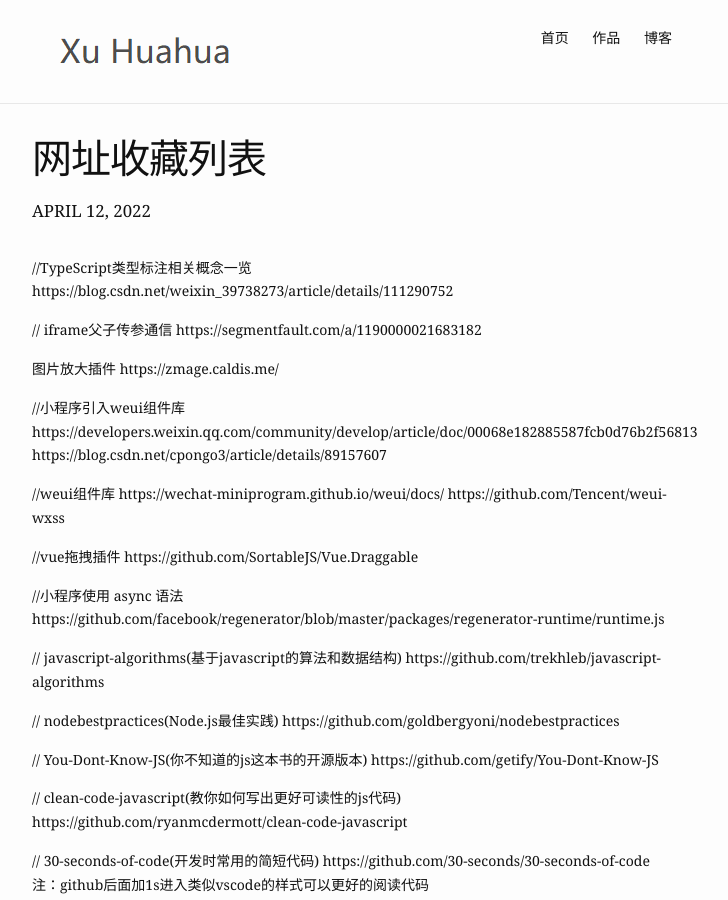
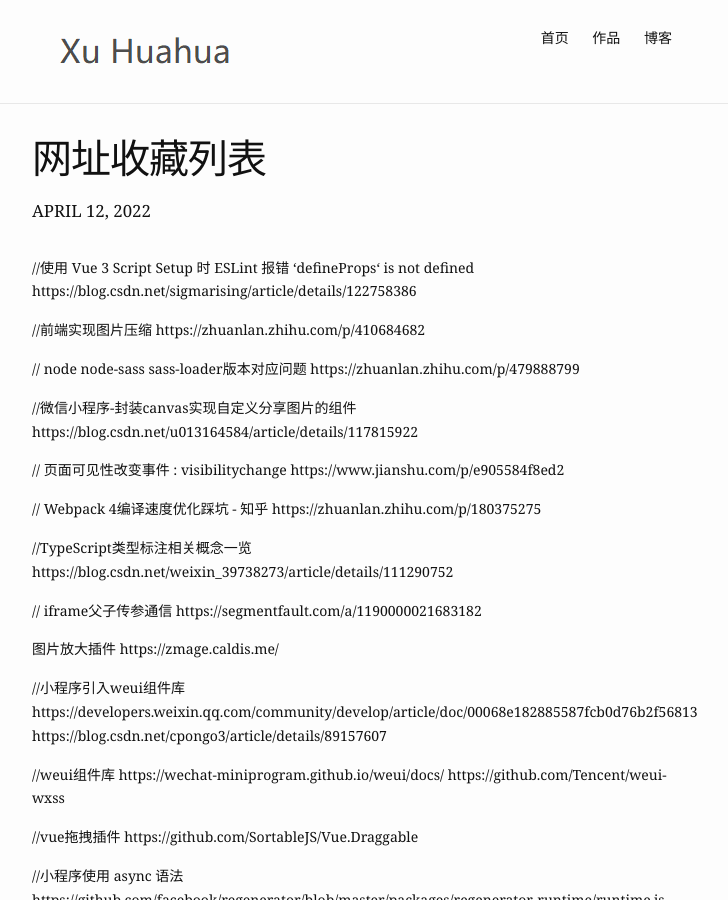
Before and after one commit to ExcellentTim/ExcellentTim.github.io, a Jekyll site: the page built from _posts/2022-04-12-网址收藏列表.md, in a window 1280 px wide and 900 px high. Shown: the whole window, without its empty margins (288-1016 px from the left). Built offline with Jekyll 4.4.1, drawn with Linux system fonts in a browser that asks for light colours.

Commit message:
修改文件: _posts/2022-04-12-网址收藏列表.md

```diff
--- a/_posts/2022-04-12-网址收藏列表.md
+++ b/_posts/2022-04-12-网址收藏列表.md
@@ -5,6 +5,24 @@
 grammar_cjkRuby: true
 date:   2022-04-12 14:00:00
 ---
+
+//使用 Vue 3 Script Setup 时 ESLint 报错 ‘defineProps‘ is not defined
+https://blog.csdn.net/sigmarising/article/details/122758386
+
+//前端实现图片压缩
+https://zhuanlan.zhihu.com/p/410684682
+
+// node node-sass sass-loader版本对应问题
+https://zhuanlan.zhihu.com/p/479888799
+
+//微信小程序-封装canvas实现自定义分享图片的组件
+https://blog.csdn.net/u013164584/article/details/117815922
+
+//  页面可见性改变事件 : visibilitychange
+https://www.jianshu.com/p/e905584f8ed2
+
+// Webpack 4编译速度优化踩坑 - 知乎
+https://zhuanlan.zhihu.com/p/180375275
 
 //TypeScript类型标注相关概念一览
 https://blog.csdn.net/weixin_39738273/article/details/111290752
```
